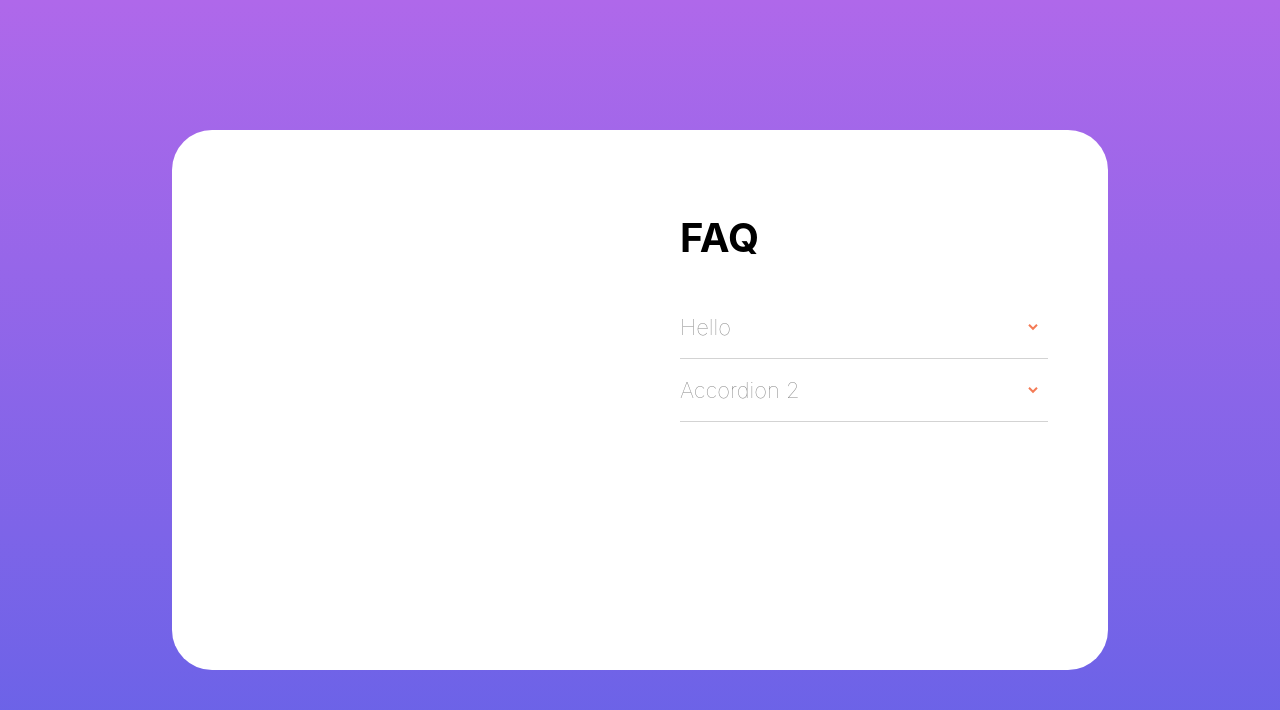
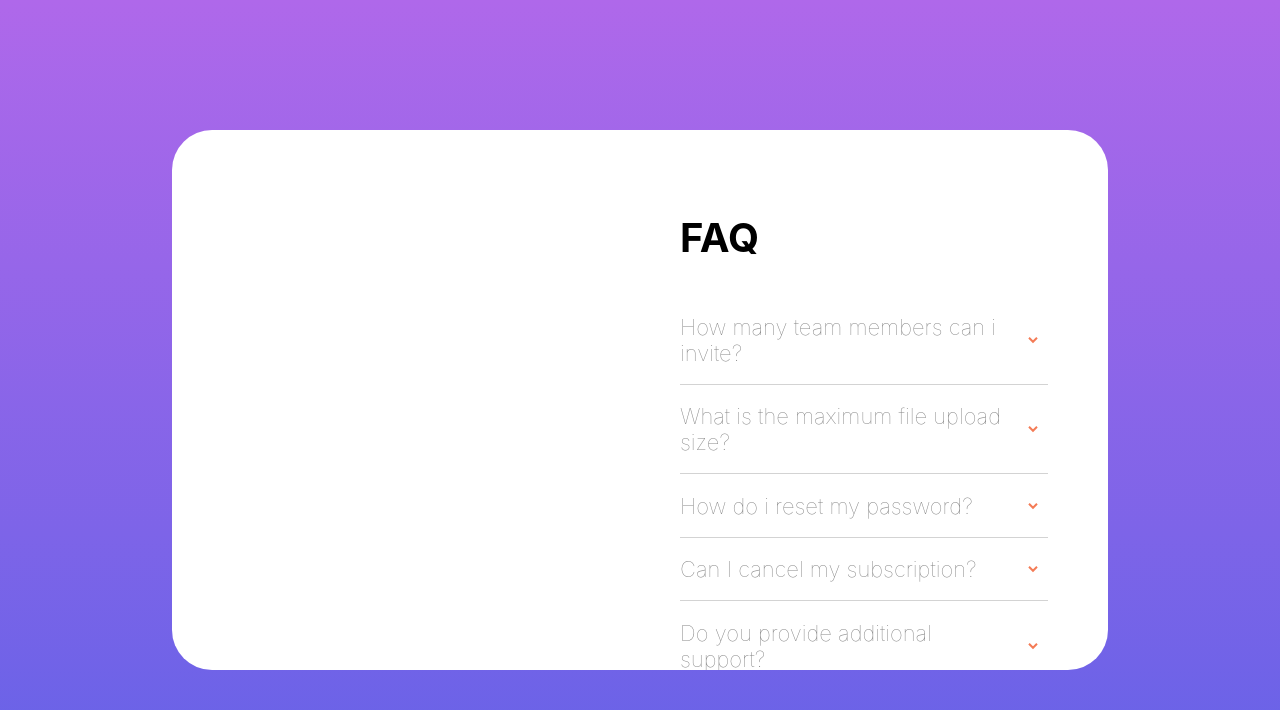
Before and after one commit to EricGomez101/faq-accordion, a React (Create React App) app in the folder faq-accordion/: page / in a window 1280 px wide. Shown: the top 710 px of the page. Built offline with nearby package versions, Linux system fonts and the light colour scheme.

Commit message:
added high order component, removed state from accordion

```diff
--- a/faq-accordion/src/Components/Accordion/index.js
+++ b/faq-accordion/src/Components/Accordion/index.js
@@ -1,22 +1,19 @@
-import {useState} from 'react';
-import { ReactComponent as Icon } from '../../images/icon-arrow-down.svg';
-import './styles.css';
+import { ReactComponent as Icon } from "../../images/icon-arrow-down.svg";
+import "./styles.css";
 
 const Accordion = (props) => {
-    const [state, setState] = useState({ active: false, });
-    const handleClick = () => setState({active: !state.active});
     const text = <p className="Accordion-body--text">{props.text}</p>;
     return (
         <div className="Accordion">
-            <header className="Accordion-header" onClick={handleClick}>
-                <h1 className={"Accordion-header--text" + (state.active ? ' header-text--active' : '')}>
+            <header className="Accordion-header" onClick={(e) => props.handleClick(e, props.id)}>
+                <h1 className={"Accordion-header--text" + (props.active ? " header-text--active" : "")}>
                     {props.header}
                 </h1>
                 <div className="Accordion-icon-container">
-                    <Icon className={state.active && "rotate"}/>
+                    <Icon className={props.active && "rotate"}/>
                 </div>
             </header>
-            { state.active && text }
+            { props.active && text }
         </div>
     )
 }
--- /dev/null
+++ b/faq-accordion/src/Components/AccordionHOF/index.js
@@ -0,0 +1,35 @@
+import { useState } from 'react';
+import Accordion from "../Accordion";
+
+const faqs = [
+    { id: 1, header: 'How many team members can i invite?', text: 'Example text!', active: false },
+    { id: 2, header: 'What is the maximum file upload size?', text: 'No more than 2GB. All files in your account must fit your allotted storage space.', active: false },
+    { id: 3, header: 'How do i reset my password?', text: 'Example text!', active: false},
+    { id: 4, header: 'Can I cancel my subscription?', text: 'No you cannot!', active: false },
+    { id: 5, header: 'Do you provide additional support?', text: 'No we do not!', active: false },
+]
+
+
+const AccordionContainer = () => {
+    const [state, updateState] = useState({faqs});
+    const handleClick = (e, id) => {
+        const faqs = state.faqs.map(faq => {
+            if (faq.id === id) {
+                faq.active = !faq.active;
+            } else {
+                faq.active = false;
+            }
+            return faq;
+        });
+        updateState({faqs});
+    };
+    return (
+        <div className="Card-accordion-container">
+            {
+                state.faqs.map(faq => <Accordion id={faq.id} header={faq.header} text={faq.text} active={faq.active} handleClick={handleClick}/>)
+            }
+        </div>
+    )
+}
+
+export default AccordionContainer;
--- a/faq-accordion/src/Components/Card/index.js
+++ b/faq-accordion/src/Components/Card/index.js
@@ -1,5 +1,5 @@
 import "./styles.css";
-import Accordion from '../Accordion';
+import AccordionContainer from '../AccordionHOF';
 
 const Card = (props) => (
     <div className="Card">
@@ -8,12 +8,8 @@ const Card = (props) => (
             <header>
                 <h1 className="Card-content-container--header">FAQ</h1>
             </header>
-            <div className="Card-accordion-container">
-                <Accordion header= 'Hello' text= 'World!'/>
-                <Accordion header= 'Accordion 2' text= 'This is example text!'/>
-            </div>
+                <AccordionContainer/>
         </section>
-
     </div>
 )
 
--- a/faq-accordion/src/Components/Card/styles.css
+++ b/faq-accordion/src/Components/Card/styles.css
@@ -8,6 +8,7 @@
     background: #ffff;
     display: flex;
     overflow-y: auto;
+    box-shadow: #7363E7;
 }
 
 .Card-content-container {
```
